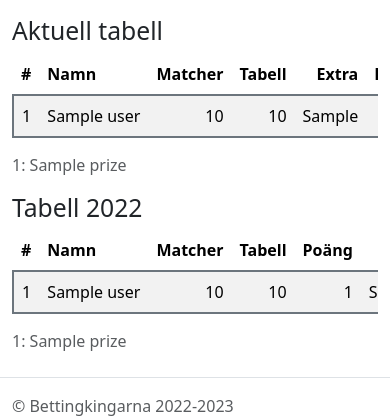
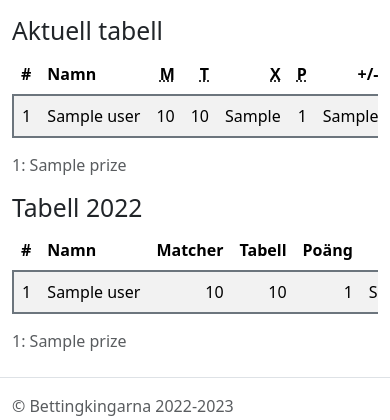
Before and after one commit to petersson90/bettingkingarna, a Django app: template betting/templates/betting/standings.html in a window 390 px wide. Shown: the part 56-476 px from the top of the page. Run offline with Django 4.2, Linux system fonts and the light colour scheme; the template is opened without the code that fills it: most values are stand-ins (such as "Sample title", 1, 10 or a date in 2020).

Commit message:
Table headers updated for small size screens

```diff
--- a/betting/templates/betting/standings.html
+++ b/betting/templates/betting/standings.html
@@ -9,12 +9,12 @@
             <tr>
                 <th scope="col">#</th>
                 <th scope="col">Namn</th>
-                <th scope="col" class="text-end">Matcher</th>
-                <th scope="col" class="text-end">Tabell</th>
-                <th scope="col" class="text-end">Extra</th>
-                <th scope="col" class="text-end">Poäng</th>
+                <th scope="col" class="text-end"><abbr class="d-block d-sm-none" title="Matcher">M</abbr><span class="d-none d-sm-block">Matcher</span></th>
+                <th scope="col" class="text-end"><abbr class="d-block d-sm-none" title="Tabell">T</abbr><span class="d-none d-sm-block">Tabell</span></th>
+                <th scope="col" class="text-end"><abbr class="d-block d-sm-none" title="Extra">X</abbr><span class="d-none d-sm-block">Extra</span></th>
+                <th scope="col" class="text-end"><abbr class="d-block d-sm-none" title="Poäng">P</abbr><span class="d-none d-sm-block">Poäng</span></th>
                 <th scope="col" class="text-end">+/-</th>
-                <th scope="col" class="text-end">GM</th>
+                <th scope="col" class="text-end"><abbr title="Gjorda mål">GM</abbr></th>
             </tr>
         </thead>
         <tbody class="table-group-divider">
```
